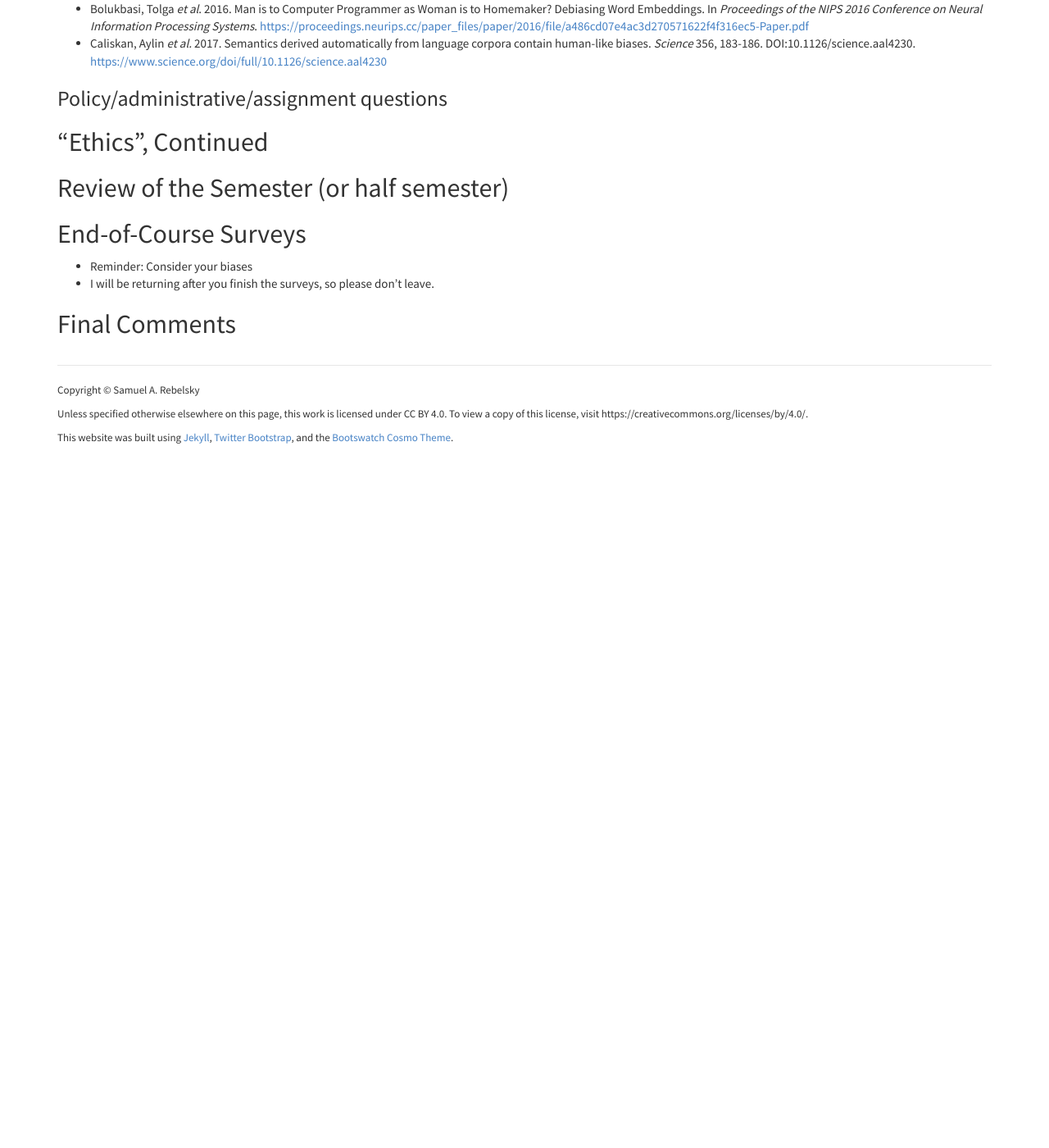
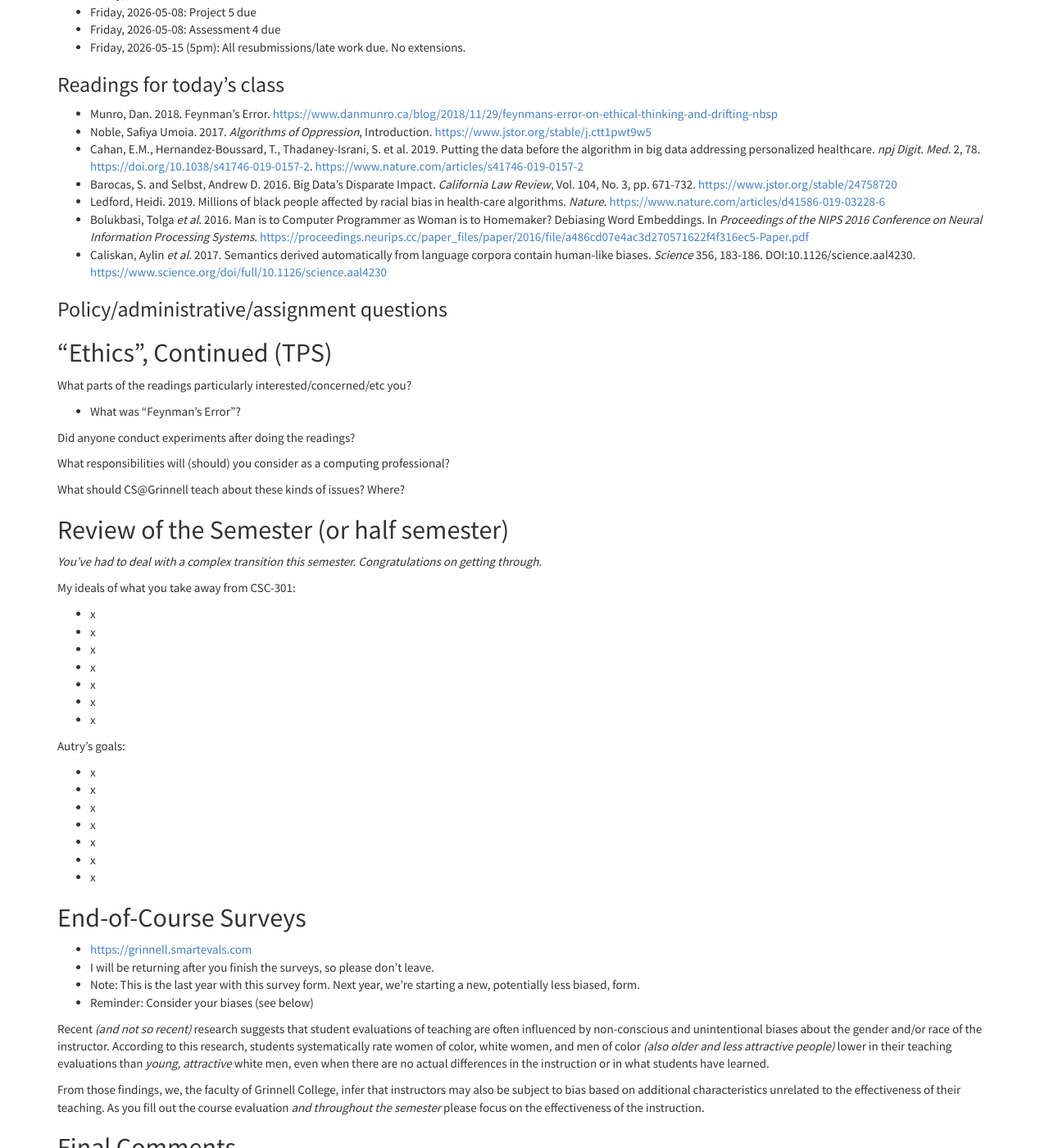
Before and after one commit to rebelsky/csc301-2026sp, a Jekyll site: the page built from _eboards/eboard40.md, in a window 1280 px wide and 1400 px high, scrolled down 866 px. Shown: the whole window at 82% size. Built offline with Jekyll 4.4.1, drawn with Linux system fonts in a browser that asks for light colours; nearby versions of some CDN libraries; library files that are not in the unit come from our copies; a script that is not in the unit is left out; before the commit the page ends 1420 px from its top, so only the background shows below that; some of the changed text lies outside the part shown.

Commit message:
Final pre-class prep for class 40.

```diff
--- a/_eboards/eboard40.md
+++ b/_eboards/eboard40.md
@@ -12,14 +12,33 @@ link: true
 _Approximate overview_
 
 * Administrative stuff
-* Ethics, continued
-* Class wrapup
-* End-of-class surveys
-* Final comments
+* Ethics, continued (until 10:30ish)
+* Class wrapup (until 10:45ish)
+* End-of-class surveys (until you are done)
+* Final comments (until I am done or 11:20, whichever comes first)
 
 Administrative stuff
 --------------------
 
+* I finished grading all the assessments (including resubmissions) and
+  projects 2–5 (including resubmissions) that I received by 7pm last night.
+  Let me know if something is missing. I'll be working on revisiting the
+  assessments and grading the problem sets starting tomorrow.
+    * If there's something you'd like me to prioritize, let me know and
+      I'll do my best.
+* Reminder: You _must_ submit a reflection for an assessment resubmission.
+* Reminder: You will almost always prove the correctness of a greedy
+  algorithm via a proof by contradiction. In some cases, you may also need
+  to add some induction. (E.g., you use induction over the corresponding
+  elements of the optimal and greedy solutions.)
+* If you are considering an incomplete in CSC-301 ...
+    * Incompletes must be submitted by Monday, May 11.
+    * You should discuss the incomplete with me.
+    * Historically, I've followed the CAS recommendation to allow an incomplete
+      on only one missing item. Given the complexities of this semester, I
+      will permit incompletes on up to three missing Gradescope items.
+    * If you take an incomplete on a project, you will need to make it up on
+      your own.
 * I'm done with office hours for the semester. However, I expect to be
   around a lot next week. If you'd like to meet with me, drop me a message
   on Teams or via Email. (You can also check to see if I'm in the office.)
@@ -58,17 +77,57 @@ Homemaker? Debiasing Word Embeddings. In _Proceedings of the NIPS 2016 Conferenc
 
 ### Policy/administrative/assignment questions
 
-"Ethics", Continued
--------------------
+"Ethics", Continued (TPS)
+-------------------------
+
+What parts of the readings particularly interested/concerned/etc you?
+
+* What was "Feynman's Error"?
+
+Did anyone conduct experiments after doing the readings?
+
+What responsibilities will (should) you consider as a computing professional?
+
+What should CS@Grinnell teach about these kinds of issues? Where?
 
 Review of the Semester (or half semester)
 -----------------------------------------
 
+_You've had to deal with a complex transition this semester. Congratulations
+on getting through._
+
+My ideals of what you take away from CSC-301:
+
+* x
+* x
+* x
+* x
+* x
+* x
+* x
+
+Autry's goals:
+
+* x
+* x
+* x
+* x
+* x
+* x
+* x
+
 End-of-Course Surveys
 ---------------------
 
-* Reminder: Consider your biases
+* <https://grinnell.smartevals.com>
 * I will be returning after you finish the surveys, so please don't leave.
+* Note: This is the last year with this survey form. Next year, we're
+  starting a new, potentially less biased, form.
+* Reminder: Consider your biases (see below)
+
+Recent _(and not so recent)_ research suggests that student evaluations of teaching are often influenced by non-conscious and unintentional biases about the gender and/or race of the instructor. According to this research, students systematically rate women of color, white women, and men of color _(also older and less attractive people)_ lower in their teaching evaluations than _young, attractive_ white men, even when there are no actual differences in the instruction or in what students have learned.
+
+From those findings, we, the faculty of Grinnell College, infer that instructors may also be subject to bias based on additional characteristics unrelated to the effectiveness of their teaching. As you fill out the course evaluation _and throughout the semester_ please focus on the effectiveness of the instruction.
 
 Final Comments
 --------------
```
